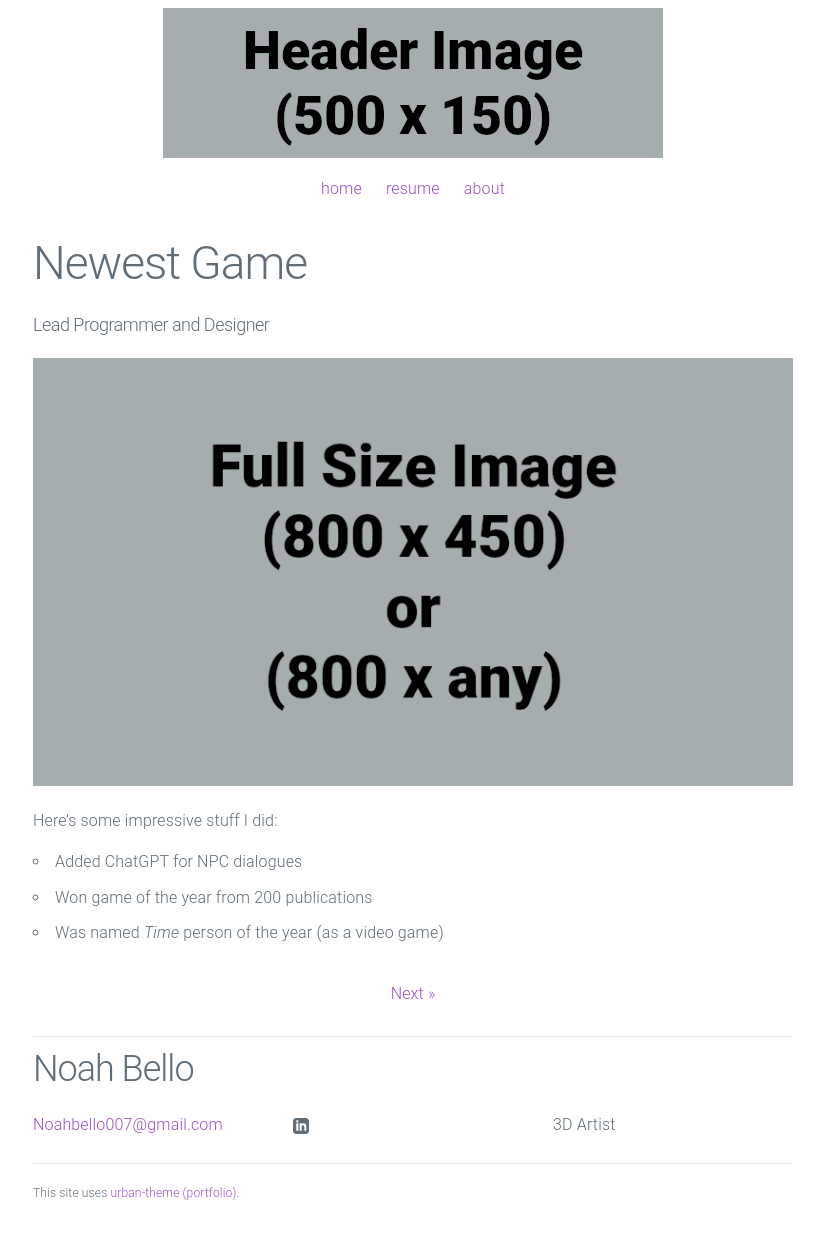
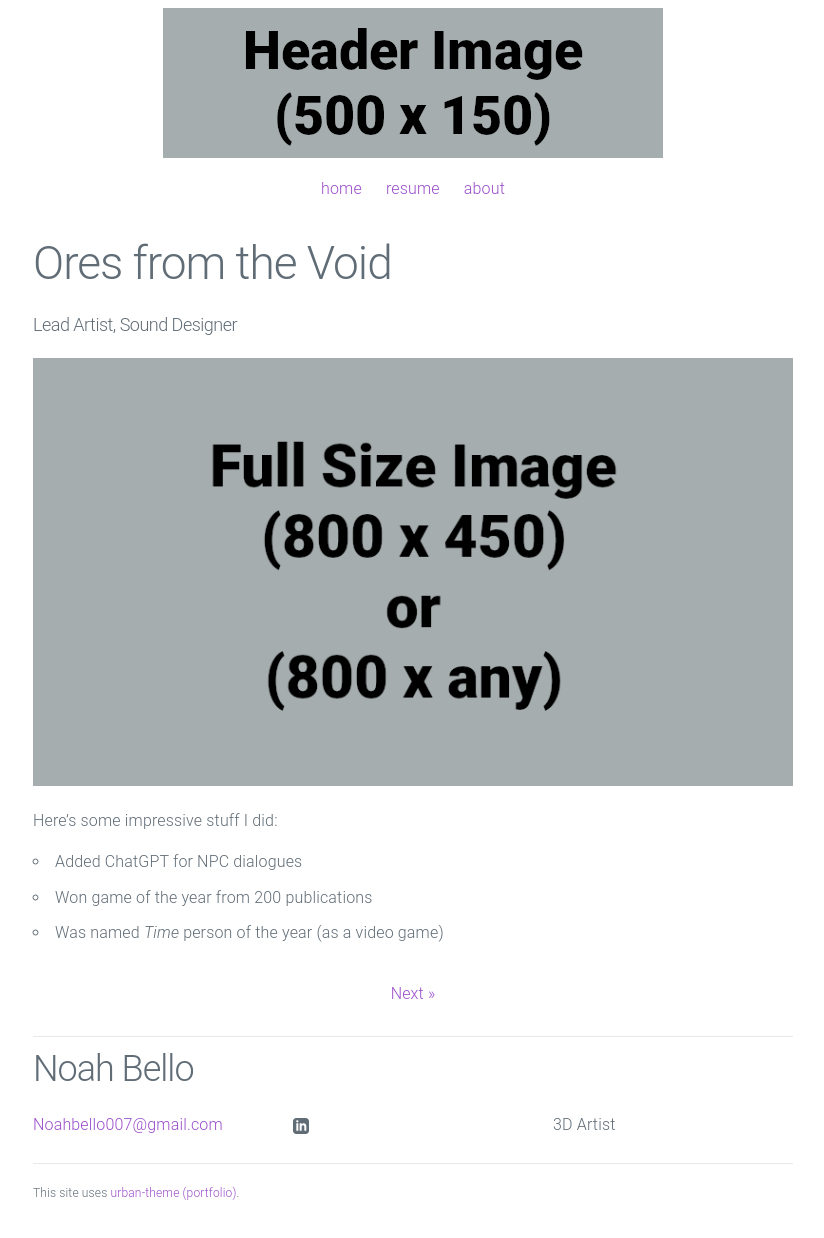
Before and after one commit to MellowBacon/NoahBelloPortfolio, a Jekyll site: the page built from _posts/2022-10-09-newest-game.md, in a window 1280 px wide. Shown: the whole page, without its empty margins (227-1051 px from the left). Built offline with Jekyll 4.4.1, drawn with Linux system fonts in a browser that asks for light colours.

Commit message:
Update 2022-10-09-newest-game.md

```diff
--- a/_posts/2022-10-09-newest-game.md
+++ b/_posts/2022-10-09-newest-game.md
@@ -1,7 +1,7 @@
 ---
 layout: post
-title:  "Newest Game"
-summary: "Lead Programmer and Designer"
+title:  "Ores from the Void"
+summary: "Lead Artist, Sound Designer"
 date:   2022-10-09 15:39:40
 preview: /assets/postpreview.png
 ---
```
